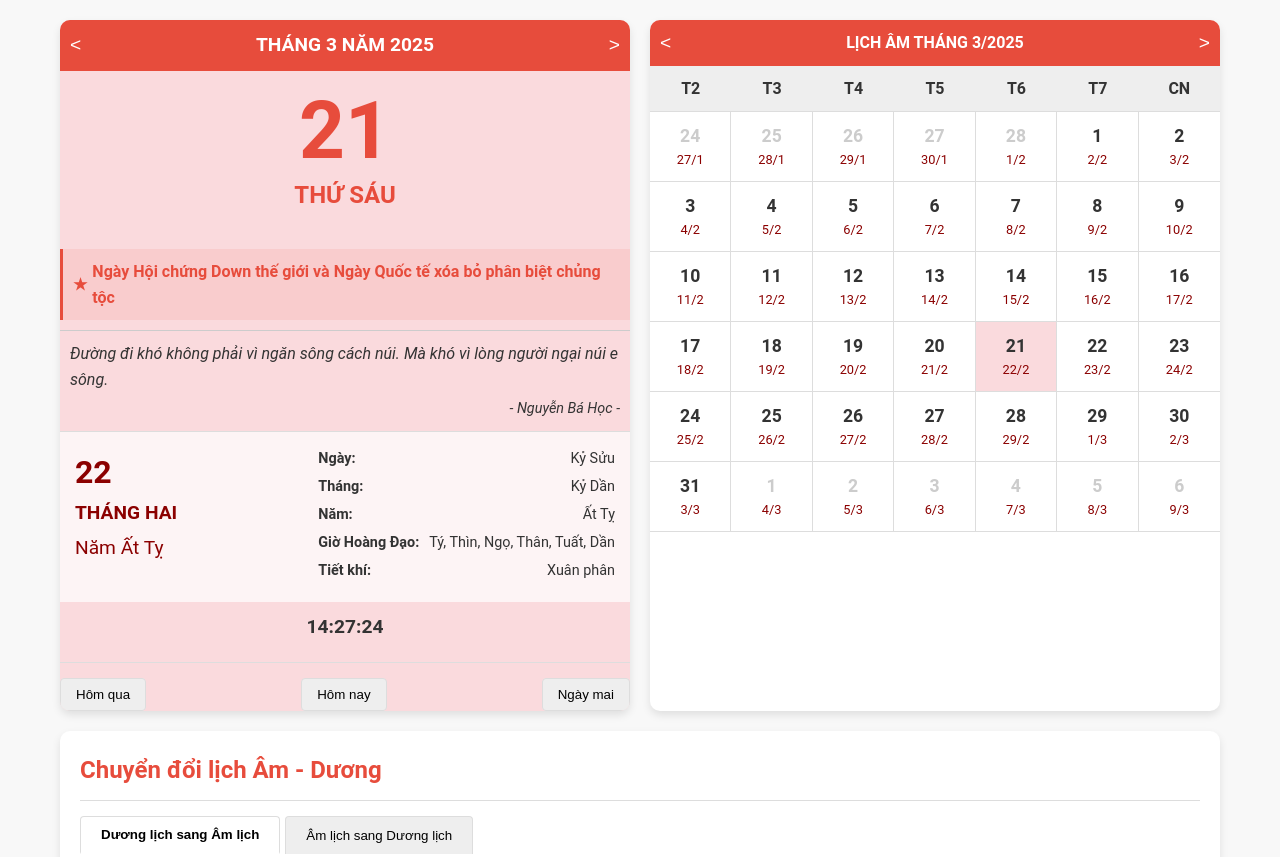
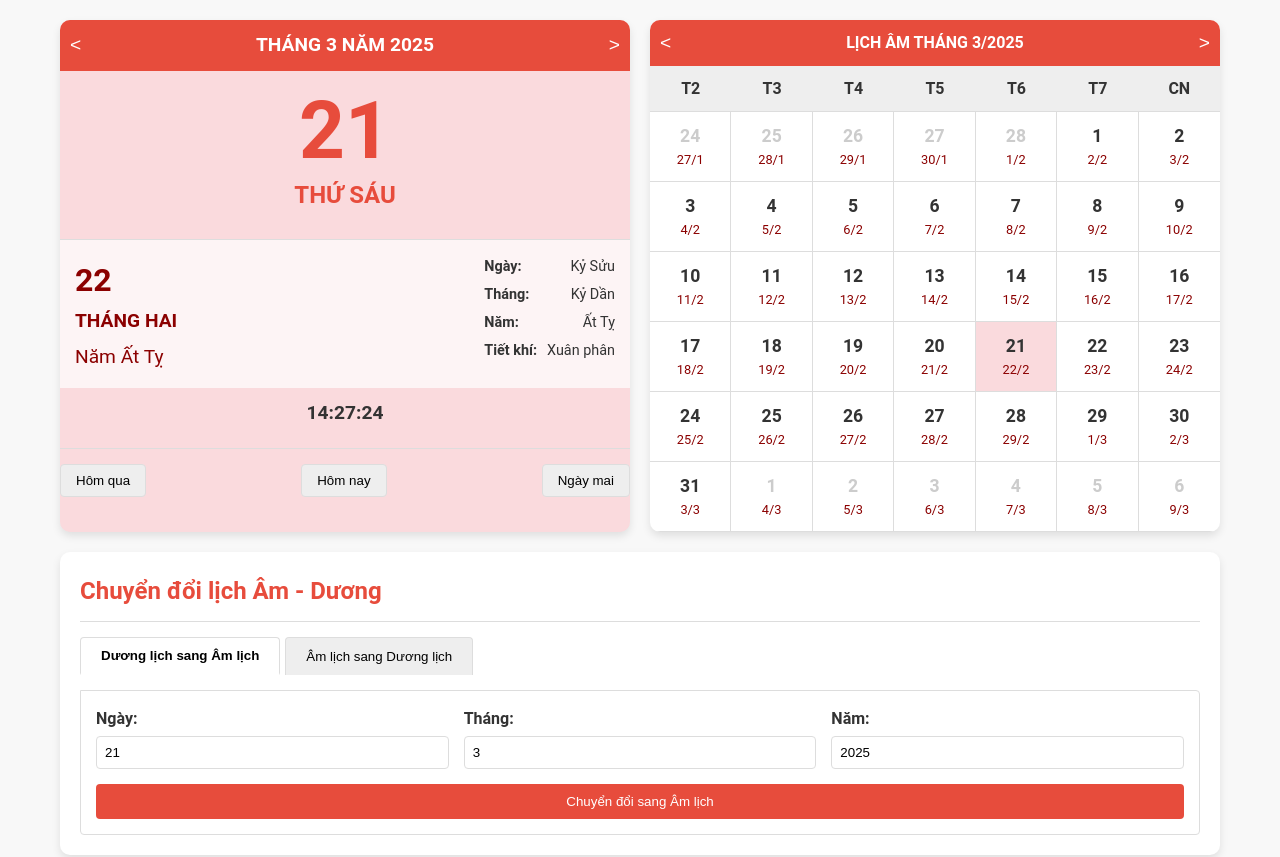
Before and after one commit to tinnguyen2212/ss, a plain HTML site: page index.html in a window 1280 px wide. Shown: the top 857 px of the page. Drawn offline with Linux system fonts and the light colour scheme.

Commit message:
index.html

```diff
--- a/index.html
+++ b/index.html
@@ -90,39 +90,6 @@
             font-weight: bold;
             color: var(--primary-color);
             margin: 5px 0;
-        }
-
-        .special-day {
-            background-color: rgba(231, 76, 60, 0.1);
-            padding: 10px;
-            margin: 10px 0;
-            border-left: 3px solid var(--primary-color);
-        }
-
-        .special-day-title {
-            color: var(--primary-color);
-            font-weight: bold;
-            font-size: 1rem;
-            display: flex;
-            align-items: center;
-        }
-
-        .special-day-title:before {
-            content: "★";
-            margin-right: 5px;
-        }
-
-        .quote {
-            padding: 10px;
-            font-style: italic;
-            border-top: 1px solid var(--gray-medium);
-            margin-top: 10px;
-        }
-
-        .quote-author {
-            text-align: right;
-            font-size: 0.9rem;
-            margin-top: 5px;
         }
 
         /* Thông tin lịch âm */
@@ -387,13 +354,6 @@
                 <div class="date-number" id="current-date">21</div>
                 <div class="weekday" id="weekday">THỨ SÁU</div>
             </div>
-            <div class="special-day" id="special-day-container">
-                <div class="special-day-title" id="special-day-title">Ngày Hội chứng Down thế giới và Ngày Quốc tế xóa bỏ phân biệt chủng tộc</div>
-            </div>
-            <div class="quote">
-                <div id="quote-text">Đường đi khó không phải vì ngăn sông cách núi. Mà khó vì lòng người ngại núi e sông.</div>
-                <div class="quote-author" id="quote-author">- Nguyễn Bá Học -</div>
-            </div>
             <div class="lunar-info">
                 <div class="lunar-date">
                     <div class="lunar-day" id="lunar-day">22</div>
@@ -412,10 +372,6 @@
                     <div class="detail-row">
                         <span class="detail-label">Năm:</span>
                         <span id="can-chi-year">Ất Tỵ</span>
-                    </div>
-                    <div class="detail-row">
-                        <span class="detail-label">Giờ Hoàng Đạo:</span>
-                        <span id="hoang-dao-hours">Tý, Sửu, Mão, Ngọ, Thân, Dậu</span>
                     </div>
                     <div class="detail-row">
                         <span class="detail-label">Tiết khí:</span>
@@ -698,21 +654,15 @@
             return jdToDate(monthStart + lunarDay - 1);
         }
 
+        /* Mảng tên tháng âm lịch */
+        var LUNAR_MONTH_NAMES = [
+            "", "GIÊNG", "HAI", "BA", "TƯ", "NĂM", "SÁU",
+            "BẢY", "TÁM", "CHÍN", "MƯỜI", "MỘT", "CHẠP"
+        ];
+
         /* Lấy tên tháng âm lịch */
         function getLunarMonthName(lunarMonth) {
-            if (lunarMonth == 1) {
-                return "THÁNG GIÊNG";
-            } else if (lunarMonth == 12) {
-                return "THÁNG CHẠP";
-            } else {
-                return "THÁNG " + getHanVietNumber(lunarMonth);
-            }
-        }
-
-        /* Chuyển số sang Hán Việt */
-        function getHanVietNumber(num) {
-            var hanVietNumbers = ["", "GIÊNG", "HAI", "BA", "TƯ", "NĂM", "SÁU", "BẢY", "TÁM", "CHÍN", "MƯỜI", "MƯỜI MỘT", "CHẠP"];
-            return hanVietNumbers[num];
+            return "THÁNG " + LUNAR_MONTH_NAMES[lunarMonth];
         }
 
         /* Mảng Can Chi */
@@ -748,53 +698,6 @@
                 month: CAN[canMonth] + " " + CHI[chiMonth],
                 year: CAN[canYear] + " " + CHI[chiYear]
             };
-        }
-
-        /* Xác định các giờ hoàng đạo trong ngày */
-        function getGoodHours(jd) {
-            var chiDay = (jd + 1) % 12;
-            var gioHD = '';
-            var hoangDao = [
-                [1, 5, 7, 9, 11, 0], // Tý, Thìn, Ngọ, Thân, Tuất, Dần
-                [0, 4, 6, 8, 10, 2], // Sửu, Tỵ, Mùi, Dậu, Hợi, Mão
-                [1, 3, 5, 9, 11, 2], // Tý, Dần, Thìn, Thân, Tuất, Mão
-                [0, 2, 4, 8, 10, 6], // Sửu, Mão, Tỵ, Dậu, Hợi, Mùi
-                [3, 5, 7, 9, 11, 6], // Dần, Thìn, Ngọ, Thân, Tuất, Mùi
-                [0, 2, 4, 6, 10, 8]  // Sửu, Mão, Tỵ, Mùi, Hợi, Dậu
-            ];
-            var hoangDaoHours = hoangDao[chiDay % 6];
-
-            for (var i = 0; i < hoangDaoHours.length; i++) {
-                gioHD += CHI[hoangDaoHours[i]];
-                if (i < hoangDaoHours.length - 1) gioHD += ", ";
-            }
-
-            return gioHD;
-        }
-
-        /* Xác định giờ chi */
-        function getHourChi(hour) {
-            if (hour >= 23 || hour < 1) return 0;  // Tý (23-1)
-            if (hour >= 1 && hour < 3) return 1;   // Sửu (1-3)
-            if (hour >= 3 && hour < 5) return 2;   // Dần (3-5)
-            if (hour >= 5 && hour < 7) return 3;   // Mão (5-7)
-            if (hour >= 7 && hour < 9) return 4;   // Thìn (7-9)
-            if (hour >= 9 && hour < 11) return 5;  // Tỵ (9-11)
-            if (hour >= 11 && hour < 13) return 6; // Ngọ (11-13)
-            if (hour >= 13 && hour < 15) return 7; // Mùi (13-15)
-            if (hour >= 15 && hour < 17) return 8; // Thân (15-17)
-            if (hour >= 17 && hour < 19) return 9; // Dậu (17-19)
-            if (hour >= 19 && hour < 21) return 10;// Tuất (19-21)
-            return 11; // Hợi (21-23)
-        }
-
-        /* Lấy Can cho giờ từ Can của ngày */
-        function getHourCan(jd, hour) {
-            var canDay = (jd + 9) % 10;
-            var startHourCan = (canDay * 2) % 10;
-            var hourChi = getHourChi(hour);
-            var hourCan = (startHourCan + hourChi) % 10;
-            return { can: CAN[hourCan], chi: CHI[hourChi] };
         }
 
         /* Lấy tiết khí */
@@ -852,32 +755,14 @@
             document.getElementById('can-chi-month').textContent = canchi.month;
             document.getElementById('can-chi-year').textContent = canchi.year;
 
-            // Giờ hoàng đạo
-            var jd = jdFromDate(dd, mm, yy);
-            document.getElementById('hoang-dao-hours').textContent = getGoodHours(jd);
-
             // Tiết khí
             document.getElementById('tiet-khi').textContent = getTietKhi(dd, mm, yy);
 
             // Cập nhật giờ hiện tại
             document.getElementById('current-time').textContent = formatTime(date);
 
-            // Cập nhật các sự kiện đặc biệt (có thể cần cơ sở dữ liệu riêng)
-            updateSpecialEvents(dd, mm, yy);
-
             // Cập nhật lịch tháng
             updateCalendarGrid(mm, yy);
-        }
-
-        /* Cập nhật sự kiện đặc biệt */
-        function updateSpecialEvents(dd, mm, yy) {
-            // Ví dụ về một sự kiện đặc biệt, cần thêm cơ sở dữ liệu đầy đủ
-            if (dd == 21 && mm == 3) {
-                document.getElementById('special-day-title').textContent = "Ngày Hội chứng Down thế giới và Ngày Quốc tế xóa bỏ phân biệt chủng tộc";
-                document.getElementById('special-day-container').style.display = "block";
-            } else {
-                document.getElementById('special-day-container').style.display = "none";
-            }
         }
 
         /* Cập nhật lịch tháng */
@@ -1003,9 +888,11 @@
             var lunarYear = lunar[2];
             var lunarLeap = lunar[3];
 
-            var resultText = "Ngày " + lunarDay + " tháng " + (lunarLeap == 1 ? "nhuận " : "") +
-                             getLunarMonthName(lunarMonth).toLowerCase() + " năm " + lunarYear +
-                             " (" + getCanChi(day, month, year).year + ")";
+            var canchi = getCanChi(day, month, year);
+
+            var resultText = "Ngày " + lunarDay + " " + getLunarMonthName(lunarMonth).toLowerCase() +
+                             (lunarLeap == 1 ? " (nhuận)" : "") + " năm " + lunarYear +
+                             " (" + canchi.year + ")";
 
             document.getElementById('result-text').innerHTML = resultText;
             document.getElementById('converter-result').style.display = 'block';
```
